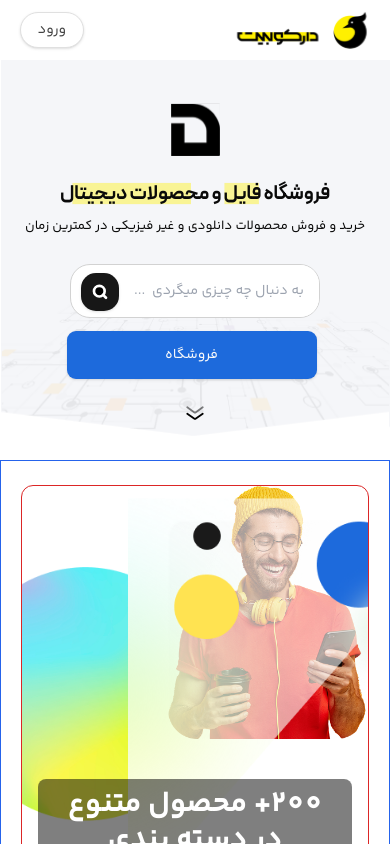
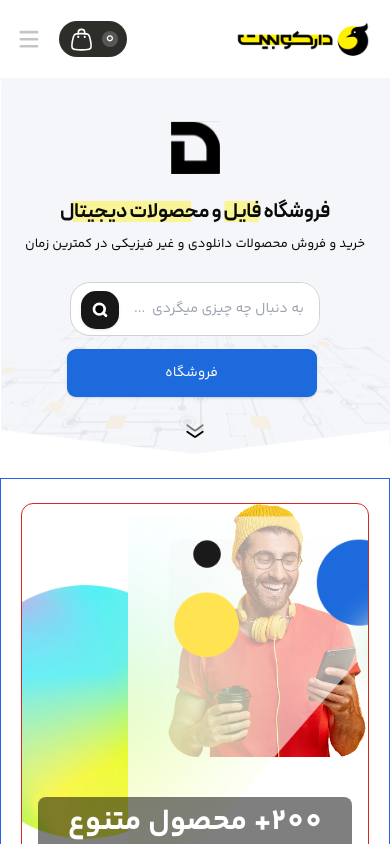
Before and after one commit to stest4031/darkobit, a Next.js app: page / in a window 390 px wide. Shown: the top 844 px of the page. Built offline with nearby package versions, Linux system fonts and the light colour scheme.

Commit message:
feat: add mobile header

```diff
--- a/src/components/modules/SVGIcons.tsx
+++ b/src/components/modules/SVGIcons.tsx
@@ -185,6 +185,16 @@ export const SVGIcons = () => {
           d="M16.74 11h1.08"
         ></path>
       </symbol>
+      <symbol
+        xmlns="http://www.w3.org/2000/svg"
+        id="bars"
+        fill="none"
+        viewBox="0 0 23 20"
+      >
+        <g stroke="#B7B7B7" strokeLinecap="round" strokeWidth="3" opacity="0.8">
+          <path d="M2 2.144h18.808M2 10.231h18.871M2 18.32h18.871"></path>
+        </g>
+      </symbol>
     </svg>
   );
 };
--- a/src/components/modules/layout/Header.tsx
+++ b/src/components/modules/layout/Header.tsx
@@ -14,7 +14,7 @@ export const Header = () => {
   }
   return (
     <header className=" bg-light sm:bg-light-200">
-      <div className="container">
+      <div className="container hidden lg:inline-block">
         <div className=" flex items-center justify-between py-2.5 lg:py-7.5">
           <div className="flex items-center">
             <div className="w-10 lg:w-19.5 h-10 lg:h-19.5">
@@ -129,6 +129,30 @@ export const Header = () => {
           </div>
         </nav>
       </div>
+      {/* mobile */}
+      <div className="inline-flex items-center justify-between w-full lg:hidden h-[78px] px-[19px] shadow-md">
+        <div>
+          <Image
+            src={"/images/darkobitLogo.svg"}
+            alt="عکس لوگو سایت دارکو بیت"
+            width={143}
+            height={43}
+          />
+        </div>
+        <div className="flex items-center gap-5">
+          <div className="flex items-center gap-2.5 px-2.25 py-1.5 bg-dark-400 rounded-20">
+            <p className="flex items-center justify-center size-4 pt-0.5 bg-light/20 text-white rounded-full px-1">
+              0
+            </p>
+            <svg className="size-6">
+              <use href="#shop"></use>
+            </svg>
+          </div>
+          <svg className="size-5">
+            <use href="#bars"></use>
+          </svg>
+        </div>
+      </div>
     </header>
   );
 };
```
Also changed, not shown: public/images/darkobitLogo.svg (added).
